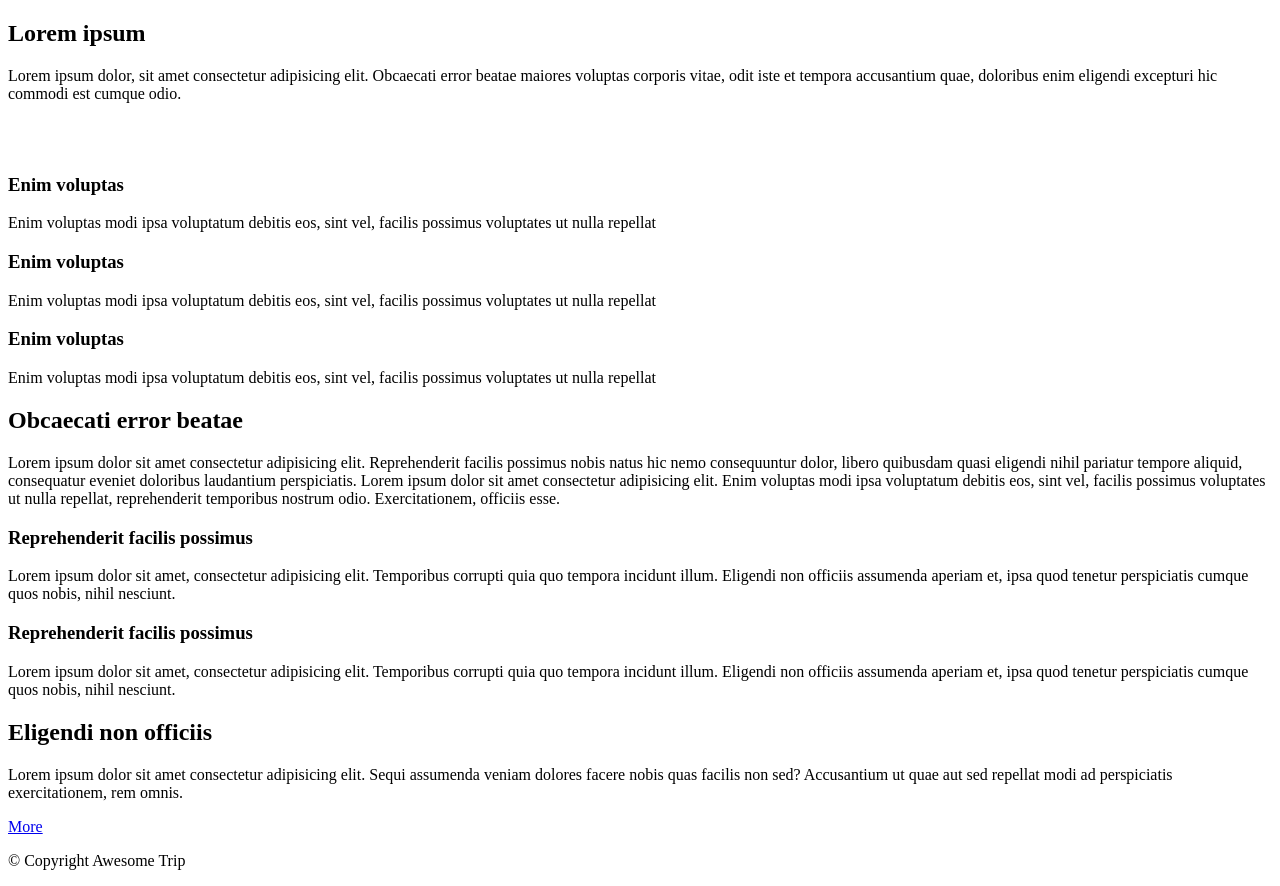
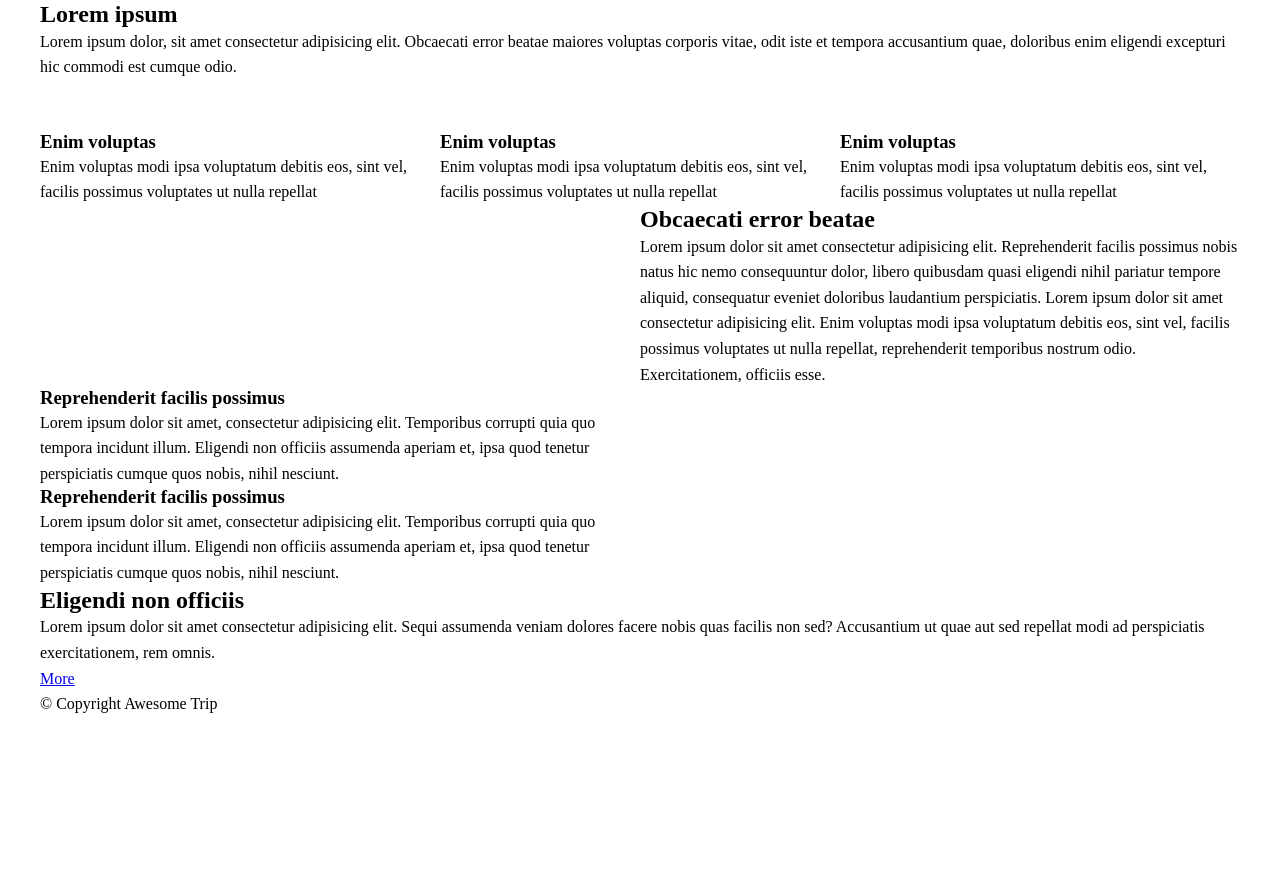
Before and after one commit to krzysztof-m/trip-site, a website built with webpack: page src/index.html in a window 1280 px wide. After the commit the page ends 800 px from the top, so only its background shows below. Built offline with nearby package versions, Linux system fonts and the light colour scheme.

Commit message:
Add basic styles: container, row, reset

```diff
--- a/src/index.html
+++ b/src/index.html
@@ -29,15 +29,15 @@
         </div>
         <div class="hero__features">
           <div class="row">
-            <div class="col-1-of-3">
+            <div class="row__col-1-of-3">
               <h3>Enim voluptas</h3>
               <p>Enim voluptas modi ipsa voluptatum debitis eos, sint vel, facilis possimus voluptates ut nulla repellat</p>
             </div>
-            <div class="col-1-of-3">
+            <div class="row__col-1-of-3">
               <h3>Enim voluptas</h3>
               <p>Enim voluptas modi ipsa voluptatum debitis eos, sint vel, facilis possimus voluptates ut nulla repellat</p>
             </div>
-            <div class="col-1-of-3">
+            <div class="row__col-1-of-3">
               <h3>Enim voluptas</h3>
               <p>Enim voluptas modi ipsa voluptatum debitis eos, sint vel, facilis possimus voluptates ut nulla repellat</p>
             </div>
@@ -51,12 +51,12 @@
     <section class="about-trip">
       <div class="container">
         <div class="row">
-          <div class="col-1-of-2">
+          <div class="row__col-1-of-2">
             <div class="about-trip__images">
 
             </div>
           </div>
-          <div class="col-1-of-2">
+          <div class="row__col-1-of-2">
             <div class="about-trip__text-content">
               <h2>Obcaecati error beatae</h2>
               <p>Lorem ipsum dolor sit amet consectetur adipisicing elit. Reprehenderit facilis possimus nobis natus hic nemo consequuntur dolor, libero quibusdam quasi eligendi nihil pariatur tempore aliquid, consequatur eveniet doloribus laudantium perspiciatis. Lorem ipsum dolor sit amet consectetur adipisicing elit. Enim voluptas modi ipsa voluptatum debitis eos, sint vel, facilis possimus voluptates ut nulla repellat, reprehenderit temporibus nostrum odio. Exercitationem, officiis esse.</p>
@@ -70,7 +70,7 @@
     <section class="features">
       <div class="container">
         <div class="row">
-          <div class="col-1-of-2">
+          <div class="row__col-1-of-2">
             <div class="feature">
               <h3>Reprehenderit facilis possimus</h3>
               <p>Lorem ipsum dolor sit amet, consectetur adipisicing elit. Temporibus corrupti quia quo tempora incidunt illum. Eligendi non officiis assumenda aperiam et, ipsa quod tenetur perspiciatis cumque quos nobis, nihil nesciunt.</p>
@@ -89,10 +89,10 @@
     <section class="about-us">
       <div class="container">
         <div class="row">
-          <div class="col-1-of-2">
+          <div class="row__col-1-of-2">
 
           </div>
-          <div class="col-1-of-2">
+          <div class="row__col-1-of-2">
 
           </div>
         </div>
@@ -101,9 +101,11 @@
     <!-- /.about-us -->
 
     <section class="cta">
-      <h2>Eligendi non officiis</h2>
-      <p>Lorem ipsum dolor sit amet consectetur adipisicing elit. Sequi assumenda veniam dolores facere nobis quas facilis non sed? Accusantium ut quae aut sed repellat modi ad perspiciatis exercitationem, rem omnis.</p>
-      <a href="#">More</a>
+      <div class="container">
+        <h2>Eligendi non officiis</h2>
+        <p>Lorem ipsum dolor sit amet consectetur adipisicing elit. Sequi assumenda veniam dolores facere nobis quas facilis non sed? Accusantium ut quae aut sed repellat modi ad perspiciatis exercitationem, rem omnis.</p>
+        <a href="#">More</a>
+      </div>
     </section>
     <!-- /.cta -->
 
--- a/src/scss/base/_global.scss
+++ b/src/scss/base/_global.scss
@@ -0,0 +1,18 @@
+* {
+    box-sizing: border-box;
+    margin: 0;
+    padding: 0;
+}
+
+html {
+    font-size: 62.5%;
+}
+
+body {
+    font-size: 1.6rem;
+    line-height: 1.6;
+}
+
+h1, h2, h3, h4, h5, h6 {
+    line-height: 1.2;
+}
--- a/src/scss/layout/_container.scss
+++ b/src/scss/layout/_container.scss
@@ -0,0 +1,4 @@
+.container {
+    max-width: 1200px;
+    margin: 0 auto;
+}
--- /dev/null
+++ b/src/scss/layout/_row.scss
@@ -0,0 +1,11 @@
+.row {
+    display: flex;
+
+    &__col-1-of-2 {
+        flex: 0 0 50%;
+    }
+
+    &__col-1-of-3 {
+        flex: 0 0 33.333%;
+    }
+}
--- a/src/scss/style.scss
+++ b/src/scss/style.scss
@@ -5,6 +5,7 @@
 
 //Layout folder
 @import 'layout/container.scss';
+@import 'layout/row.scss';
 
 //Modules folder
 @import 'modules/btn.scss';
```
Also changed, not shown: src/css/style.css.
